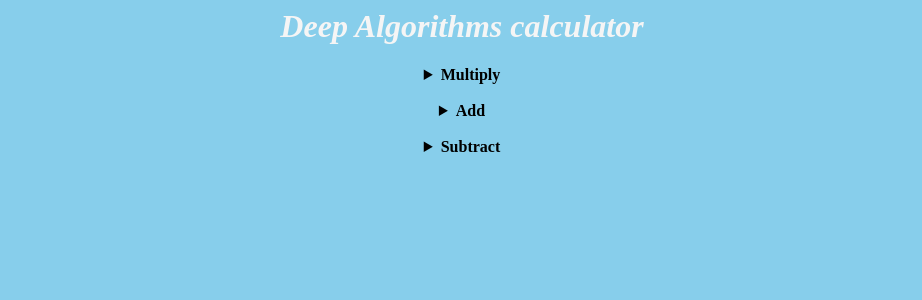
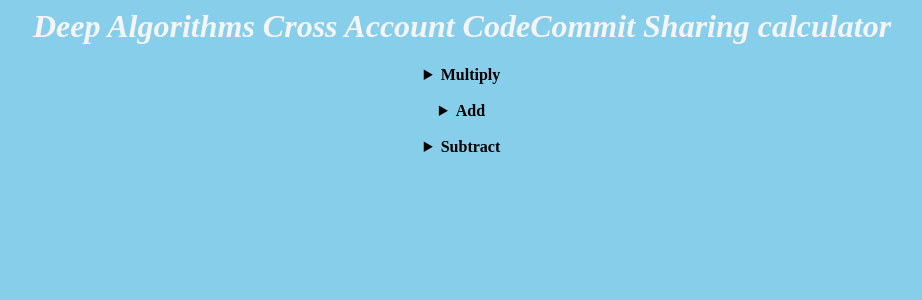
Before and after one commit to dankarthik25/AWS-EventBridge-Cross-Account, a Flask app: page / in a window 1280 px wide. Shown: the top 300 px of the page, without its empty margins (178-1100 px from the left). Run offline with Flask 2, Linux system fonts and the light colour scheme.

Commit message:
Test Cross Account codeCommit Access

```diff
--- a/templates/home.html
+++ b/templates/home.html
@@ -5,7 +5,7 @@
 
     <center>
 
-        <h1 style="color:whitesmoke;"><em>Deep Algorithms calculator</em></h1>
+        <h1 style="color:whitesmoke;"><em>Deep Algorithms Cross Account CodeCommit Sharing calculator</em></h1>
         <details>
 
             <summary><b>Multiply</b></summary>
```
